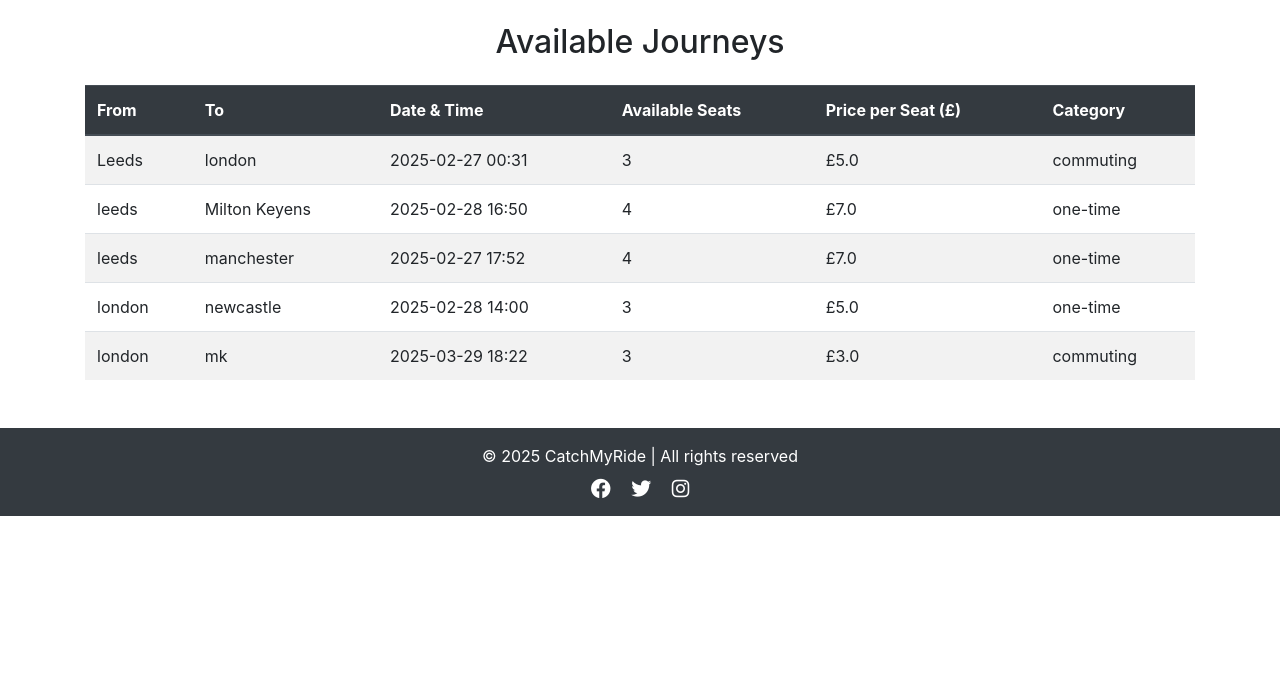
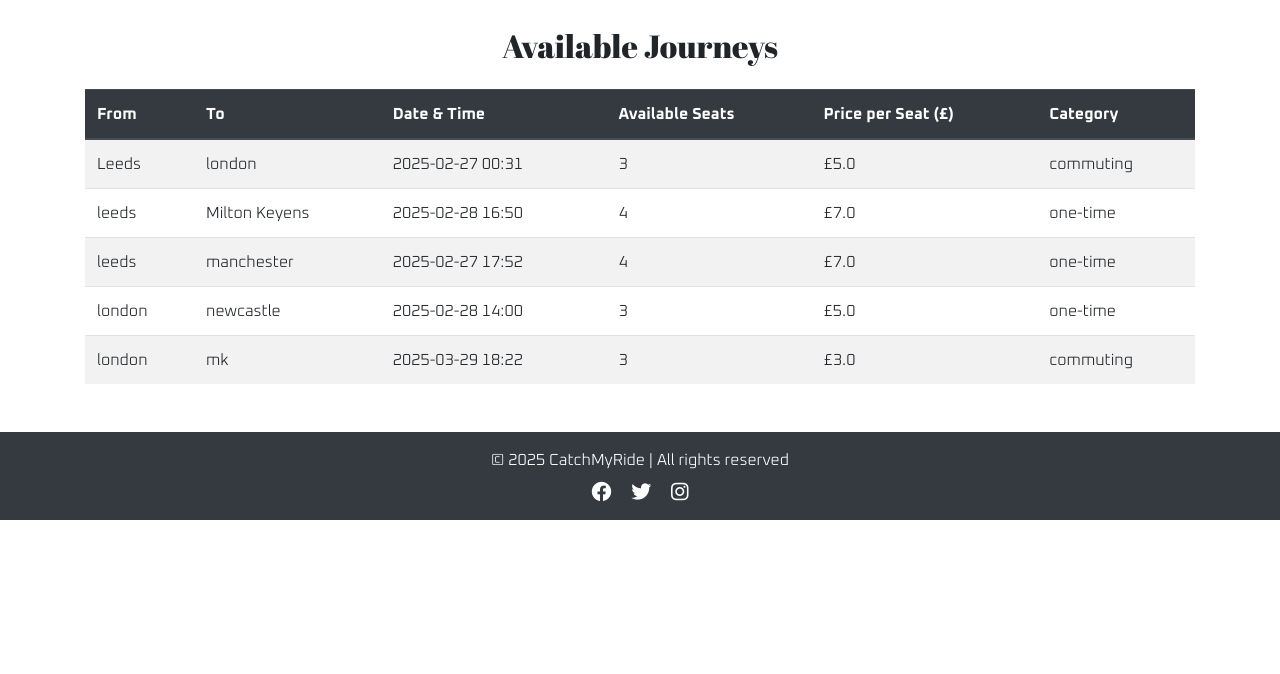
Before and after one commit to sinjinisarkar/car-pooling-app-group-project, a Flask app: page /view_journeys in a window 1280 px wide. Shown: the part 126-800 px from the top of the page. Run offline with Flask 3, Linux system fonts and the light colour scheme; some libraries are stand-ins or nearby versions.

Commit message:
added new fonts

```diff
--- a/app/static/style.css
+++ b/app/static/style.css
@@ -1,8 +1,28 @@
 /* Global Styles */
+
+.abril-fatface-regular {
+    font-family: "Poiret One", serif;
+    font-weight: 400;
+    font-style: normal;
+}
+
+
+.oxanium {
+    font-family: "Oxanium", serif;
+    font-optical-sizing: auto;
+    /* font-weight: 200; */
+    font-style: normal;
+}
+
 body {
     margin: 0;
-    font-family: Arial, sans-serif;
     background-color: #fff;
+    font-family: "Oxanium", serif;
+    font-weight: 300;
+}
+
+h2 {
+    font-family: 'Abril Fatface', serif;
 }
 
 /* Navbar */
--- a/app/templates/base.html
+++ b/app/templates/base.html
@@ -8,13 +8,23 @@
     <title>{% block title %} CatchMyRide {% endblock %}</title>
 
     <!-- Local and Bootstrap CSS -->
+    <link rel="stylesheet" href="https://stackpath.bootstrapcdn.com/bootstrap/4.2.1/css/bootstrap.min.css" crossorigin="anonymous">
     <link rel="stylesheet" href="{{ url_for('static', filename='style.css') }}">
-    <link rel="stylesheet" href="https://stackpath.bootstrapcdn.com/bootstrap/4.2.1/css/bootstrap.min.css" crossorigin="anonymous">
 
     <!-- Font Awesome -->
     <link rel="stylesheet" href="https://cdnjs.cloudflare.com/ajax/libs/font-awesome/6.0.0-beta3/css/all.min.css">
     <!-- icons from Boxicons (open source)-->
     <link href='https://unpkg.com/boxicons@2.1.4/css/boxicons.min.css' rel='stylesheet'>
+
+    <!-- Abril Fatface font from google fonts -->
+    <link rel="preconnect" href="https://fonts.googleapis.com">
+    <link rel="preconnect" href="https://fonts.gstatic.com" crossorigin>
+    <link href="https://fonts.googleapis.com/css2?family=Abril+Fatface&display=swap" rel="stylesheet">
+
+    <!-- oxanium -->
+    <link rel="preconnect" href="https://fonts.googleapis.com">
+    <link rel="preconnect" href="https://fonts.gstatic.com" crossorigin>
+    <link href="https://fonts.googleapis.com/css2?family=Oxanium:wght@200..800&display=swap" rel="stylesheet">
 
 </head>
 <body>
```
Also changed, not shown: 1 other file.
